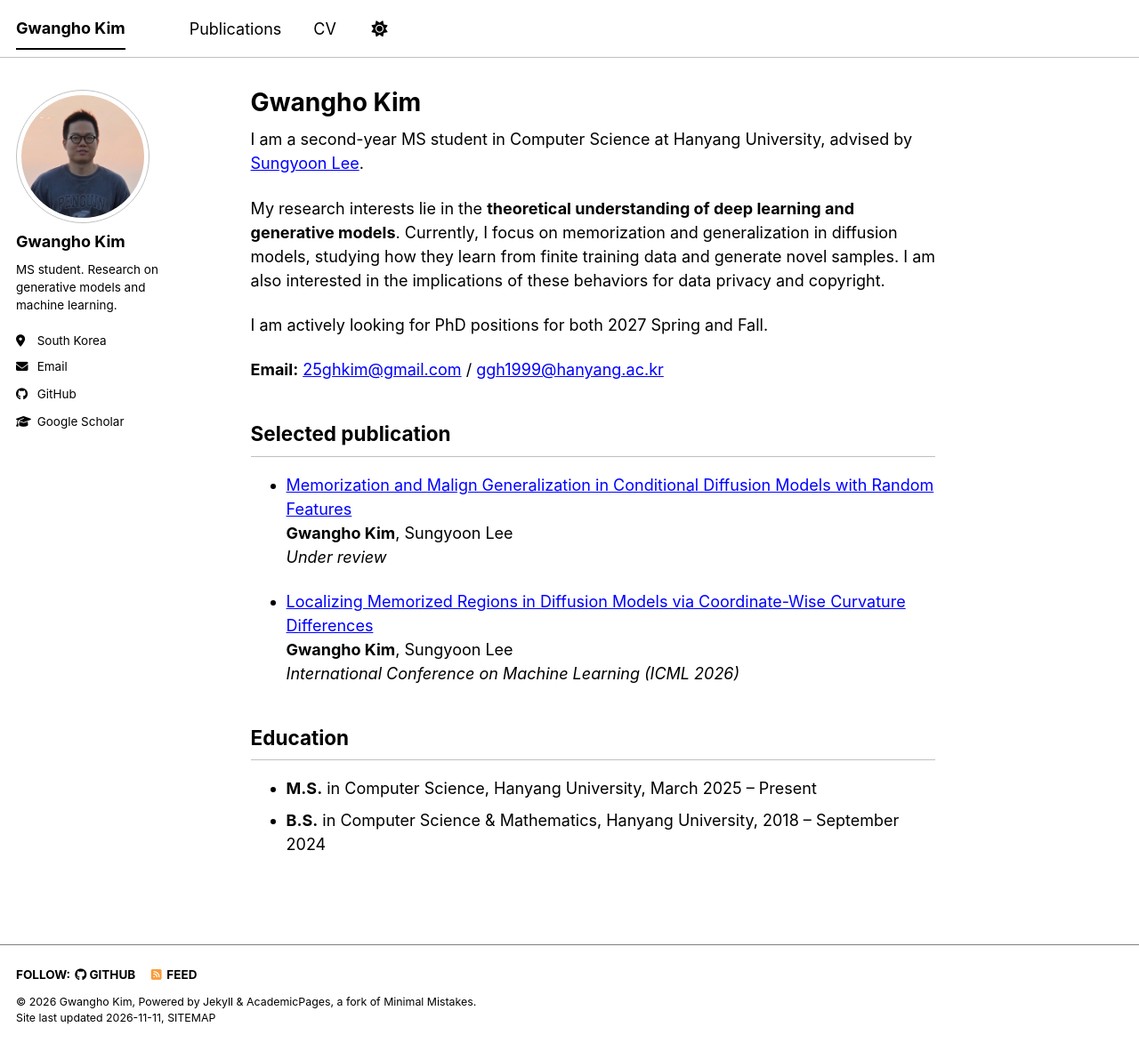
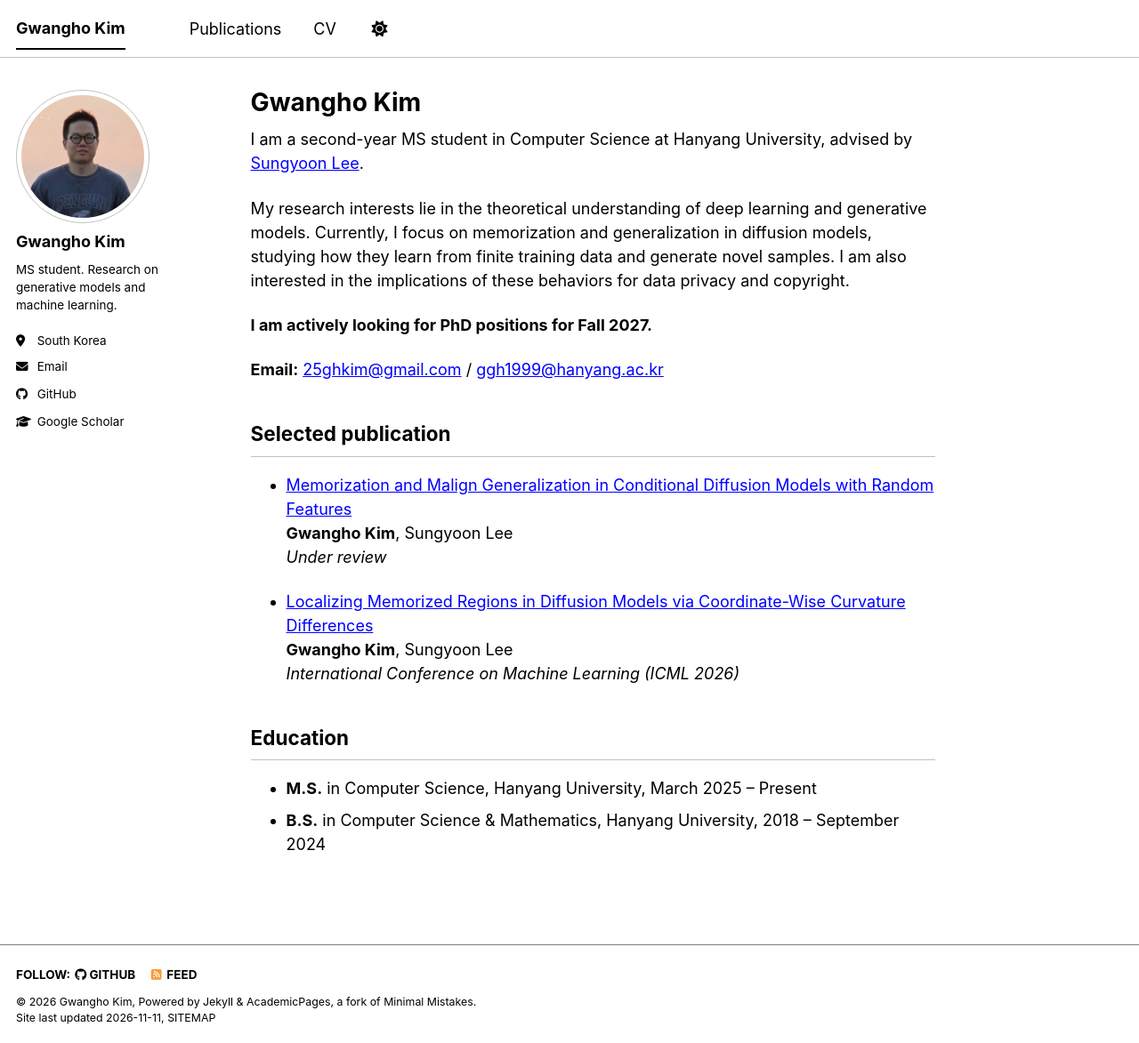
Before and after one commit to Gwangho99/Gwangho99.github.io, a Jekyll site: the page built from _pages/about.md, in a window 1280 px wide and 1173 px high. Shown: the whole window at 89% size. Built offline with Jekyll 4.4.1, drawn with Linux system fonts in a browser that asks for light colours; a script bundle is joined from its source files by our own code; library files that are not in the unit come from our copies.

Commit message:
Emphasize Fall 2027 PhD availability and remove research emphasis

```diff
--- a/_pages/about.md
+++ b/_pages/about.md
@@ -9,9 +9,9 @@ redirect_from:
 
 I am a second-year MS student in Computer Science at Hanyang University, advised by [Sungyoon Lee](https://sites.google.com/view/sungyoon-lee/home).
 
-My research interests lie in the **theoretical understanding of deep learning and generative models**. Currently, I focus on memorization and generalization in diffusion models, studying how they learn from finite training data and generate novel samples. I am also interested in the implications of these behaviors for data privacy and copyright.
+My research interests lie in the theoretical understanding of deep learning and generative models. Currently, I focus on memorization and generalization in diffusion models, studying how they learn from finite training data and generate novel samples. I am also interested in the implications of these behaviors for data privacy and copyright.
 
-I am actively looking for PhD positions for both 2027 Spring and Fall.
+**I am actively looking for PhD positions for Fall 2027.**
 
 **Email:** [25ghkim@gmail.com](mailto:25ghkim@gmail.com) / [ggh1999@hanyang.ac.kr](mailto:ggh1999@hanyang.ac.kr)
 
```
